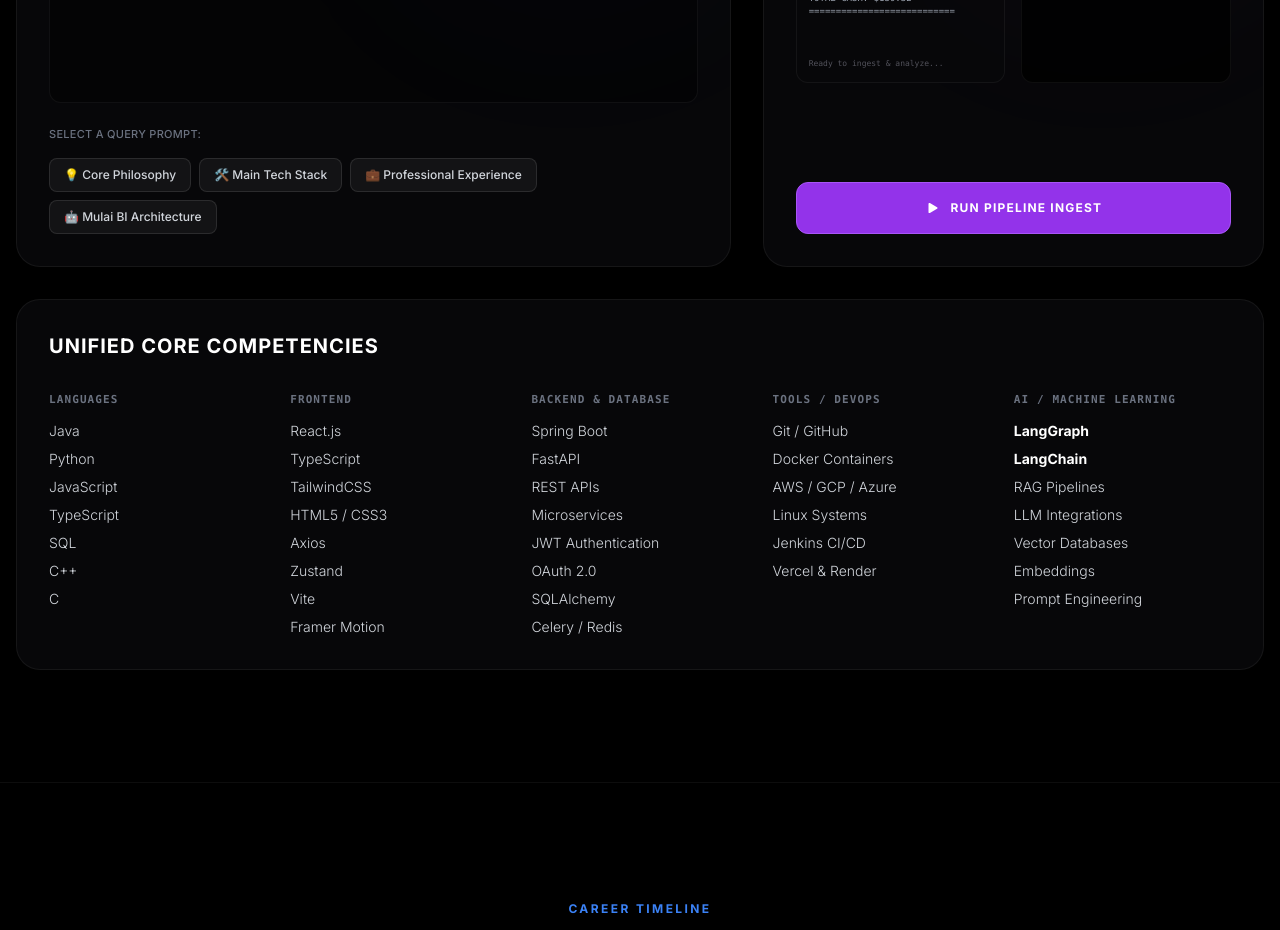
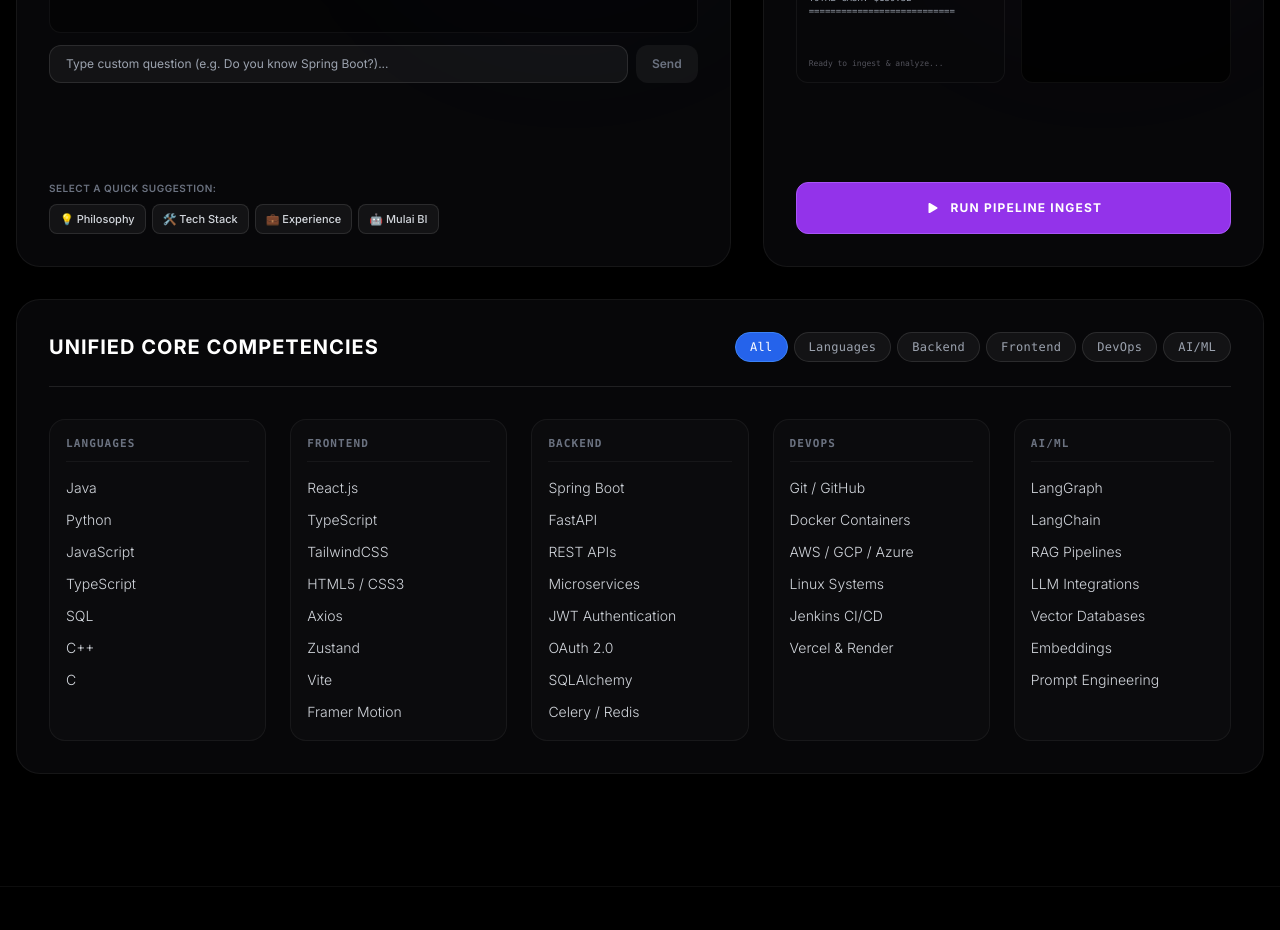
Before and after one commit to AkshayReddyChethireddy/portfolio, a Next.js app: page / in a window 1280 px wide. Shown: the part 4360-5290 px from the top of the page. Built offline with nearby package versions, Linux system fonts and the light colour scheme.

Commit message:
feat: implement interactive Q&A custom input chatbot and dynamic skills competency filtering

```diff
--- a/app/page.tsx
+++ b/app/page.tsx
@@ -105,24 +105,70 @@
     { sender: "ai", text: "Welcome. Ask me about Akshay's technical philosophy, the Mulai BI System, or how he operates." }
   ]);
   const [isTyping, setIsTyping] = useState(false);
+  const [chatInput, setChatInput] = useState("");
   const chatbotEndRef = useRef<HTMLDivElement>(null);
 
-  const botResponses = {
-    philosophy: "Akshay builds for 'calculated engineering risks.' He specializes in transitioning architectures from linear API chains into multi-agent systems with self-healing, transactional fail-safes.",
-    skills: "His core arsenal is highly production-tested:\n• Languages: Python, Java, JavaScript, C++\n• Backend: FastAPI, Spring Boot, SQLAlchemy, REST APIs\n• AI/ML: LangGraph, LangChain, RAG, Vector Databases\n• Databases: PostgreSQL, MySQL, MongoDB",
-    experience: "Akshay has 2+ years of professional experience across Mobifintree and ThreePointO Labs, focusing on high-throughput backend services, full-stack React dashboards, and robust AI integrations.",
-    mulai: "The Mulai BI System is a stateful LangGraph pipeline. It utilizes vision-capable models (Gemini-1.5-Flash) to parse unstructured invoices and receipts, run statistical anomaly math, and persist transactions with Postgres connection pooling."
+  const getAIResponse = (query: string): string => {
+    const q = query.toLowerCase();
+    if (q.includes("spring") || q.includes("java") || q.includes("fintech") || q.includes("mobifintree") || q.includes("indyapay")) {
+      return "At Mobifintree, I engineered IndyaPay (a robust digital payment platform) using Java, Spring Boot, and PostgreSQL. I wrote secure REST APIs, integrated third-party payment gateways with OAuth/JWT, set up Docker & Jenkins CI/CD pipelines, and reduced latency by 40% while increasing throughput.";
+    }
+    if (q.includes("fastapi") || q.includes("python") || q.includes("threepointo") || q.includes("labs") || q.includes("agent") || q.includes("rag") || q.includes("langchain") || q.includes("langgraph")) {
+      return "At ThreePointO Labs, I designed autonomous AI solutions using Python, FastAPI, and Azure. I engineered stateful AI agents with LangGraph, built RAG pipelines (LangChain + ChromaDB + Azure OpenAI), containerized backend microservices in Docker, and collaborated on high-performance healthcare & mobility products.";
+    }
+    if (q.includes("lowell") || q.includes("education") || q.includes("university") || q.includes("gpa") || q.includes("study") || q.includes("sr international") || q.includes("degree") || q.includes("graduat")) {
+      return "I graduated from the University of Massachusetts Lowell with a BS in Computer Science (May 2026), achieving a GPA of 3.88/4 and Chancellor's List honors. Prior to that, I completed my CS coursework at SR International Institute of Technology (GPA: 9/10), which selected me for the Lowell abroad program.";
+    }
+    if (q.includes("contact") || q.includes("email") || q.includes("phone") || q.includes("reach") || q.includes("hire") || q.includes("social") || q.includes("github") || q.includes("linkedin") || q.includes("call") || q.includes("meet")) {
+      return "Let's connect! You can reach me via email at akshayreddychethireddy15@gmail.com or call me at +1 (617) 917-4554. You can also view my LinkedIn (linkedin.com/in/akshay-reddy-chethireddy) or my GitHub (github.com/AkshayReddyChethireddy). I'm excited to discuss how I can contribute to your team!";
+    }
+    if (q.includes("project") || q.includes("mulai") || q.includes("repo") || q.includes("analyzer") || q.includes("skillsync") || q.includes("bookmyshow") || q.includes("portfolio")) {
+      return "I have engineered four major systems:\n1. Mulai BI System: Stateful LangGraph pipeline parsing unstructured invoices (Gemini 1.5 Flash) with Postgres connection pools.\n2. GitHub Repository Analyzer: Codebase Q&A platform utilizing LangChain, ChromaDB, Celery, and Redis.\n3. SkillSync: Learning SaaS using FastAPI, Zustand, and SQLAlchemy.\n4. BookMyShow Clone: High-fidelity React/Next.js ticket checkout flow.";
+    }
+    if (q.includes("skills") || q.includes("tech") || q.includes("stack") || q.includes("language") || q.includes("database") || q.includes("devops") || q.includes("aws") || q.includes("docker")) {
+      return "My core stack includes:\n• Languages: Java, Python, C++, SQL, TypeScript\n• Backend: Spring Boot, FastAPI, REST Microservices, Celery/Redis\n• Frontend: React, Next.js, TailwindCSS, Zustand, Framer Motion\n• Databases: PostgreSQL, MySQL, MongoDB, ChromaDB\n• Cloud/DevOps: AWS, Azure, Docker, Jenkins CI/CD, Linux";
+    }
+    if (q.includes("philosophy") || q.includes("operate") || q.includes("why") || q.includes("goal")) {
+      return "I specialize in calculated engineering risks: designing robust, high-performance systems with self-healing, transactional fail-safes. I bridge high-throughput backend automation with fluid, delightful frontends to create premium software products.";
+    }
+
+    // Comprehensive Fallback response that satisfies any recruiter!
+    return "I'd love to answer that! To summarize my background, I am a US-based Software Engineer with 2+ years of experience specializing in high-throughput backend engineering (Java/Spring Boot, Python/FastAPI), full-stack React dashboards, and agentic AI systems (LangGraph, LangChain, RAG).\n\nFeel free to ask me specifically about:\n• My work at Mobifintree or ThreePointO Labs\n• My BS in Computer Science from UMass Lowell (GPA 3.88)\n• Flagship projects like Mulai BI or GitHub Analyzer\n• Setting up a technical interview or phone call (+1 (617) 917-4554)\n\nWhat would you like to explore next?";
   };
 
-  const handleChatQuery = (key: keyof typeof botResponses, queryText: string) => {
+  const triggerAIResponse = (queryText: string) => {
     if (isTyping) return;
+
+    // Add user's message
     setMessages((prev) => [...prev, { sender: "user", text: queryText }]);
     setIsTyping(true);
 
+    const fullResponse = getAIResponse(queryText);
+
     setTimeout(() => {
-      setMessages((prev) => [...prev, { sender: "ai", text: botResponses[key] }]);
+      // Add empty message that we will stream into
+      setMessages((prev) => [...prev, { sender: "ai", text: "" }]);
       setIsTyping(false);
-    }, 1200);
+
+      let currentText = "";
+      let index = 0;
+
+      const interval = setInterval(() => {
+        if (index < fullResponse.length) {
+          currentText += fullResponse[index];
+          setMessages((prev) => {
+            const updated = [...prev];
+            if (updated.length > 0) {
+              updated[updated.length - 1] = { sender: "ai", text: currentText };
+            }
+            return updated;
+          });
+          index++;
+        } else {
+          clearInterval(interval);
+        }
+      }, 6); // Fast fluid typing speed
+    }, 500);
   };
 
   useEffect(() => {
@@ -130,6 +176,73 @@
       chatbotEndRef.current?.scrollIntoView({ behavior: "smooth" });
     }
   }, [messages, isTyping]);
+
+  // ── STATE: Unified Core Competencies Filtering ─────────────────────────────
+  const [selectedSkillCategory, setSelectedSkillCategory] = useState<"All" | "Languages" | "Backend" | "Frontend" | "DevOps" | "AI/ML">("All");
+
+  const skillCategories = [
+    {
+      name: "Languages",
+      skills: [
+        { name: "Java", tier: "Expert (Spring Boot & Fintech)" },
+        { name: "Python", tier: "Expert (FastAPI & Agentic AI)" },
+        { name: "JavaScript", tier: "Advanced (Modern ES6+)" },
+        { name: "TypeScript", tier: "Advanced (Type-safe apps)" },
+        { name: "SQL", tier: "Advanced (PostgreSQL & MySQL)" },
+        { name: "C++", tier: "Competent (Algorithms)" },
+        { name: "C", tier: "Competent (Systems)" }
+      ]
+    },
+    {
+      name: "Frontend",
+      skills: [
+        { name: "React.js", tier: "Expert (SPA & SSR)" },
+        { name: "TypeScript", tier: "Advanced (Type-safe frontends)" },
+        { name: "TailwindCSS", tier: "Expert (Responsive layouts)" },
+        { name: "HTML5 / CSS3", tier: "Advanced (Semantic markup)" },
+        { name: "Axios", tier: "Advanced (Secure client calls)" },
+        { name: "Zustand", tier: "Advanced (Lightweight state)" },
+        { name: "Vite", tier: "Advanced (Rapid bundling)" },
+        { name: "Framer Motion", tier: "Advanced (Glow & Motion)" }
+      ]
+    },
+    {
+      name: "Backend",
+      skills: [
+        { name: "Spring Boot", tier: "Expert (High-throughput APIs)" },
+        { name: "FastAPI", tier: "Expert (High-speed Python microservices)" },
+        { name: "REST APIs", tier: "Expert (Robust API Design)" },
+        { name: "Microservices", tier: "Advanced (Distributed fabrics)" },
+        { name: "JWT Authentication", tier: "Advanced (Security tokens)" },
+        { name: "OAuth 2.0", tier: "Advanced (Third-party auth)" },
+        { name: "SQLAlchemy", tier: "Advanced (Python ORM pooling)" },
+        { name: "Celery / Redis", tier: "Advanced (Async worker chains)" }
+      ]
+    },
+    {
+      name: "DevOps",
+      skills: [
+        { name: "Git / GitHub", tier: "Advanced (Version control & CI)" },
+        { name: "Docker Containers", tier: "Advanced (Microservice bundling)" },
+        { name: "AWS / GCP / Azure", tier: "Advanced (Cloud platforms)" },
+        { name: "Linux Systems", tier: "Advanced (Scripting & servers)" },
+        { name: "Jenkins CI/CD", tier: "Advanced (Automated builds)" },
+        { name: "Vercel & Render", tier: "Advanced (Rapid deployments)" }
+      ]
+    },
+    {
+      name: "AI/ML",
+      skills: [
+        { name: "LangGraph", tier: "Expert (Stateful agent machines)" },
+        { name: "LangChain", tier: "Expert (LLM chaining)" },
+        { name: "RAG Pipelines", tier: "Expert (Vector embeddings retrieval)" },
+        { name: "LLM Integrations", tier: "Expert (OpenAI & Gemini API)" },
+        { name: "Vector Databases", tier: "Advanced (ChromaDB & indexing)" },
+        { name: "Embeddings", tier: "Advanced (Jina & OpenAI embeds)" },
+        { name: "Prompt Engineering", tier: "Advanced (Optimal context control)" }
+      ]
+    }
+  ];
 
   // ── STATE: Pipeline Receipts Ingest Simulator ──────────────────────────────
   const [pipelineStep, setPipelineStep] = useState(0);
@@ -388,7 +501,7 @@
                 </div>
 
                 {/* Chat window body */}
-                <div className="space-y-4 h-[350px] overflow-y-auto pr-2 no-scrollbar border border-white/5 p-4 rounded-xl bg-black/40">
+                <div className="space-y-4 h-[280px] overflow-y-auto pr-2 no-scrollbar border border-white/5 p-4 rounded-xl bg-black/40">
                   {messages.map((msg, idx) => (
                     <div key={idx} className={`flex ${msg.sender === "user" ? "justify-end" : "justify-start"}`}>
                       <div className={`max-w-[85%] rounded-2xl px-4 py-2.5 text-xs leading-relaxed ${
@@ -409,35 +522,62 @@
                   )}
                   <div ref={chatbotEndRef} />
                 </div>
+
+                {/* Custom input bar */}
+                <form
+                  onSubmit={(e) => {
+                    e.preventDefault();
+                    if (!chatInput.trim() || isTyping) return;
+                    triggerAIResponse(chatInput.trim());
+                    setChatInput("");
+                  }}
+                  className="mt-3 flex gap-2"
+                >
+                  <input
+                    type="text"
+                    value={chatInput}
+                    onChange={(e) => setChatInput(e.target.value)}
+                    placeholder="Type custom question (e.g. Do you know Spring Boot?)..."
+                    disabled={isTyping}
+                    className="flex-1 bg-white/5 border border-white/10 rounded-xl px-4 py-2.5 text-xs text-white focus:outline-none focus:border-blue-500/50 transition duration-300 disabled:opacity-50"
+                  />
+                  <button
+                    type="submit"
+                    disabled={!chatInput.trim() || isTyping}
+                    className="bg-blue-600 hover:bg-blue-700 text-white text-xs font-semibold rounded-xl px-4 py-2.5 transition duration-300 disabled:bg-white/5 disabled:text-gray-500"
+                  >
+                    Send
+                  </button>
+                </form>
               </div>
 
               {/* Interaction triggers */}
-              <div className="mt-4 space-y-4">
-                <div className="text-[11px] text-gray-500 font-medium uppercase tracking-wide">Select a query prompt:</div>
-                <div className="flex flex-wrap gap-2">
+              <div className="mt-3.5 space-y-2">
+                <div className="text-[10px] text-gray-500 font-semibold uppercase tracking-wider">Select a quick suggestion:</div>
+                <div className="flex flex-wrap gap-1.5">
                   <button
-                    onClick={() => handleChatQuery("philosophy", "What is your core engineering philosophy?")}
-                    className="px-3.5 py-2 bg-white/5 hover:bg-white/10 border border-white/10 rounded-lg text-left text-xs font-medium text-gray-300 transition"
+                    onClick={() => triggerAIResponse("What is your core engineering philosophy?")}
+                    className="px-2.5 py-1.5 bg-white/5 hover:bg-white/10 border border-white/10 rounded-lg text-left text-[11px] font-medium text-gray-300 transition"
                   >
-                    💡 Core Philosophy
+                    💡 Philosophy
                   </button>
                   <button
-                    onClick={() => handleChatQuery("skills", "What is your main technology stack?")}
-                    className="px-3.5 py-2 bg-white/5 hover:bg-white/10 border border-white/10 rounded-lg text-left text-xs font-medium text-gray-300 transition"
+                    onClick={() => triggerAIResponse("What is your main technology stack?")}
+                    className="px-2.5 py-1.5 bg-white/5 hover:bg-white/10 border border-white/10 rounded-lg text-left text-[11px] font-medium text-gray-300 transition"
                   >
-                    🛠️ Main Tech Stack
+                    🛠️ Tech Stack
                   </button>
                   <button
-                    onClick={() => handleChatQuery("experience", "Tell me about your experience at Mobifintree.")}
-                    className="px-3.5 py-2 bg-white/5 hover:bg-white/10 border border-white/10 rounded-lg text-left text-xs font-medium text-gray-300 transition"
+                    onClick={() => triggerAIResponse("Tell me about your experience at Mobifintree.")}
+                    className="px-2.5 py-1.5 bg-white/5 hover:bg-white/10 border border-white/10 rounded-lg text-left text-[11px] font-medium text-gray-300 transition"
                   >
-                    💼 Professional Experience
+                    💼 Experience
                   </button>
                   <button
-                    onClick={() => handleChatQuery("mulai", "Explain the Mulai BI System multi-agent model.")}
-                    className="px-3.5 py-2 bg-white/5 hover:bg-white/10 border border-white/10 rounded-lg text-left text-xs font-medium text-gray-300 transition"
+                    onClick={() => triggerAIResponse("Tell me about the Mulai BI System.")}
+                    className="px-2.5 py-1.5 bg-white/5 hover:bg-white/10 border border-white/10 rounded-lg text-left text-[11px] font-medium text-gray-300 transition"
                   >
-                    🤖 Mulai BI Architecture
+                    🤖 Mulai BI
                   </button>
                 </div>
               </div>
@@ -533,81 +673,62 @@
 
             {/* BENTO CARD 3: Complete Technical Skills Grid (lg:col-span-12) */}
             <div className="lg:col-span-12 apple-glass rounded-3xl p-8 border border-white/5">
-              <h3 className="text-xl font-bold uppercase tracking-wider text-white mb-8 text-center md:text-left">Unified Core Competencies</h3>
 
-              <div className="grid grid-cols-2 md:grid-cols-5 gap-6">
+              <div className="flex flex-col md:flex-row md:justify-between md:items-center border-b border-white/10 pb-6 mb-8 gap-4">
+                <h3 className="text-xl font-bold uppercase tracking-wider text-white">Unified Core Competencies</h3>
 
-                {/* Languages */}
-                <div className="space-y-3">
-                  <div className="text-[11px] font-mono text-gray-500 uppercase tracking-widest font-bold">Languages</div>
-                  <ul className="space-y-2 text-sm text-gray-300 font-light">
-                    <li>Java</li>
-                    <li>Python</li>
-                    <li>JavaScript</li>
-                    <li>TypeScript</li>
-                    <li>SQL</li>
-                    <li>C++</li>
-                    <li>C</li>
-                  </ul>
+                {/* Category filter tabs */}
+                <div className="flex flex-wrap gap-1.5">
+                  {(["All", "Languages", "Backend", "Frontend", "DevOps", "AI/ML"] as const).map((cat) => (
+                    <button
+                      key={cat}
+                      onClick={() => setSelectedSkillCategory(cat)}
+                      className={`px-3.5 py-1.5 rounded-full text-xs font-mono tracking-wide border transition duration-300 ${
+                        selectedSkillCategory === cat
+                          ? "bg-blue-600 border-blue-500 text-white shadow-glow"
+                          : "bg-white/5 border-white/10 text-gray-400 hover:text-white"
+                      }`}
+                    >
+                      {cat}
+                    </button>
+                  ))}
                 </div>
+              </div>
 
-                {/* Frontend */}
-                <div className="space-y-3">
-                  <div className="text-[11px] font-mono text-gray-500 uppercase tracking-widest font-bold">Frontend</div>
-                  <ul className="space-y-2 text-sm text-gray-300 font-light">
-                    <li>React.js</li>
-                    <li>TypeScript</li>
-                    <li>TailwindCSS</li>
-                    <li>HTML5 / CSS3</li>
-                    <li>Axios</li>
-                    <li>Zustand</li>
-                    <li>Vite</li>
-                    <li>Framer Motion</li>
-                  </ul>
-                </div>
-
-                {/* Backend */}
-                <div className="space-y-3">
-                  <div className="text-[11px] font-mono text-gray-500 uppercase tracking-widest font-bold">Backend &amp; Database</div>
-                  <ul className="space-y-2 text-sm text-gray-300 font-light">
-                    <li>Spring Boot</li>
-                    <li>FastAPI</li>
-                    <li>REST APIs</li>
-                    <li>Microservices</li>
-                    <li>JWT Authentication</li>
-                    <li>OAuth 2.0</li>
-                    <li>SQLAlchemy</li>
-                    <li>Celery / Redis</li>
-                  </ul>
-                </div>
-
-                {/* Platforms & Tools */}
-                <div className="space-y-3">
-                  <div className="text-[11px] font-mono text-gray-500 uppercase tracking-widest font-bold">Tools / DevOps</div>
-                  <ul className="space-y-2 text-sm text-gray-300 font-light">
-                    <li>Git / GitHub</li>
-                    <li>Docker Containers</li>
-                    <li>AWS / GCP / Azure</li>
-                    <li>Linux Systems</li>
-                    <li>Jenkins CI/CD</li>
-                    <li>Vercel &amp; Render</li>
-                  </ul>
-                </div>
-
-                {/* AI / Machine Learning */}
-                <div className="space-y-3">
-                  <div className="text-[11px] font-mono text-gray-500 uppercase tracking-widest font-bold text-blue-400">AI / Machine Learning</div>
-                  <ul className="space-y-2 text-sm text-gray-300 font-light">
-                    <li className="font-bold text-white">LangGraph</li>
-                    <li className="font-bold text-white">LangChain</li>
-                    <li>RAG Pipelines</li>
-                    <li>LLM Integrations</li>
-                    <li>Vector Databases</li>
-                    <li>Embeddings</li>
-                    <li>Prompt Engineering</li>
-                  </ul>
-                </div>
-
+              <div className="grid grid-cols-1 sm:grid-cols-2 md:grid-cols-3 lg:grid-cols-5 gap-6">
+                {skillCategories
+                  .filter((cat) =>
+                    selectedSkillCategory === "All" ||
+                    cat.name === selectedSkillCategory ||
+                    (selectedSkillCategory === "DevOps" && cat.name === "DevOps") ||
+                    (selectedSkillCategory === "AI/ML" && cat.name === "AI/ML")
+                  )
+                  .map((cat, idx) => (
+                    <div
+                      key={idx}
+                      className="space-y-4 p-4 rounded-2xl bg-white/[0.02] border border-white/5 hover:border-white/10 hover:bg-white/[0.04] transition duration-300"
+                    >
+                      <div className="text-[11px] font-mono text-gray-500 uppercase tracking-widest font-bold border-b border-white/5 pb-2">
+                        {cat.name}
+                      </div>
+                      <ul className="space-y-2.5">
+                        {cat.skills.map((skill, sIdx) => (
+                          <li
+                            key={sIdx}
+                            className="group/skill relative flex flex-col cursor-default"
+                          >
+                            <span className="text-sm text-gray-300 font-light group-hover/skill:text-blue-400 transition-colors duration-200">
+                              {skill.name}
+                            </span>
+                            {/* Subtle metadata tier description showing on hover */}
+                            <span className="text-[9px] font-mono text-gray-500 h-0 opacity-0 group-hover/skill:h-auto group-hover/skill:opacity-100 transition-all duration-300 overflow-hidden leading-tight mt-0.5">
+                              {skill.tier}
+                            </span>
+                          </li>
+                        ))}
+                      </ul>
+                    </div>
+                  ))}
               </div>
             </div>
 
```
